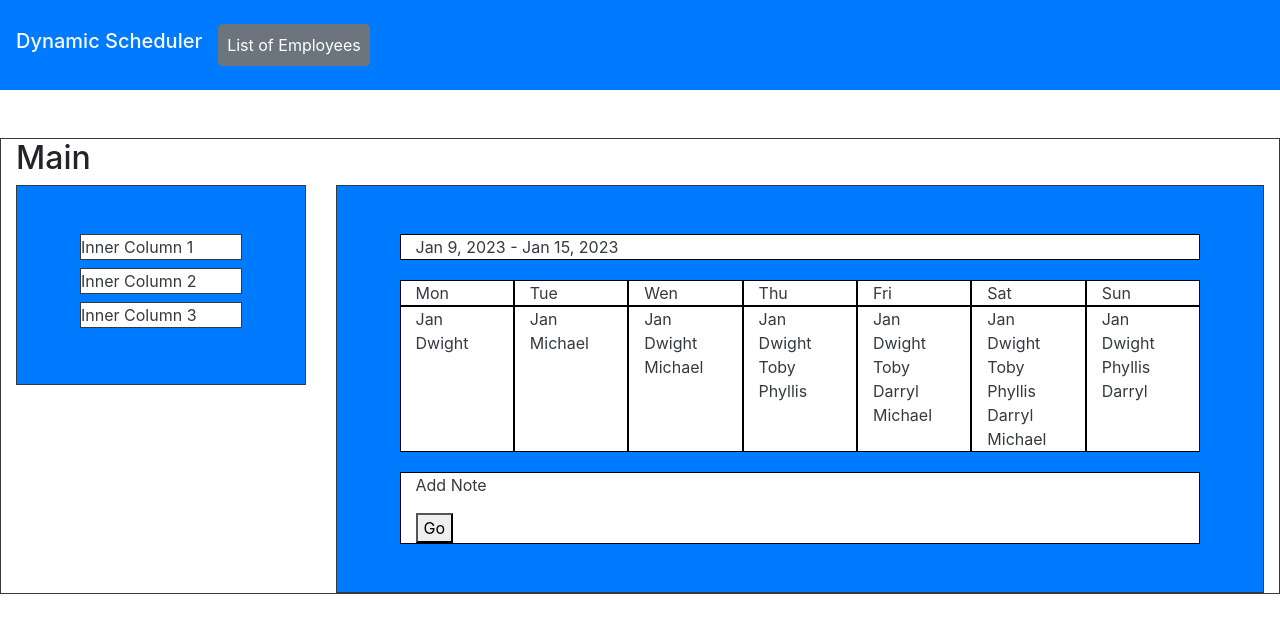
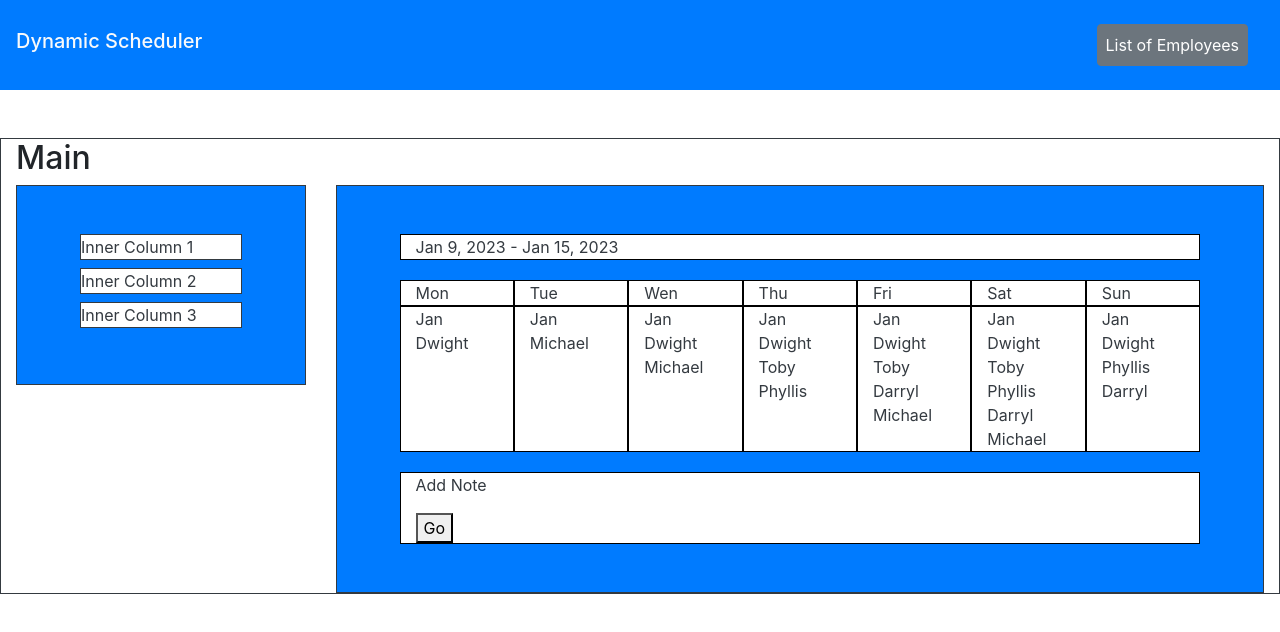
Before and after one commit to jjray84/Dynamic-Scheduler, a plain HTML site: page index.html in a window 1280 px wide. Drawn offline with nearby package versions, Linux system fonts and the light colour scheme; no server answers.

Commit message:
added justify-content-between on the navbar

```diff
--- a/index.html
+++ b/index.html
@@ -27,7 +27,7 @@
     ></script>
     <title>Dynamic Scheduler</title>
     <!-- Navbar here -->
-    <nav class="navbar navbar-expand-lg bg-primary text-light">
+    <nav class="navbar navbar-expand-lg bg-primary text-light justify-content-between">
       <h5>Dynamic Scheduler</h5>
       <button type="button" id="to-list" class="btn btn-secondary p-2 m-3" onclick="location.href='employee.HTML'">List of Employees</button>
     </nav>
```
